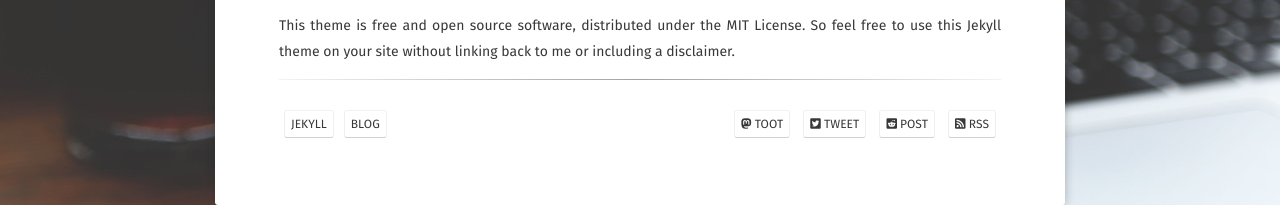
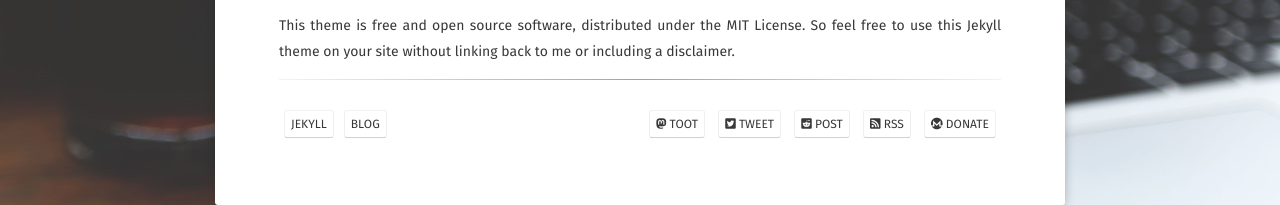
Before and after one commit to FuzzyGrim/blog, a Jekyll site: the page built from _posts/2021-06-29-jekyll-blog.md, in a window 1280 px wide. Shown: the part 3084-3289 px from the top of the page. Built offline with Jekyll 4.4.1, drawn with Linux system fonts in a browser that asks for light colours; some web fonts are replaced.

Commit message:
donate monero

```diff
--- a/_includes/meta.html
+++ b/_includes/meta.html
@@ -13,5 +13,8 @@
     <a href="https://fuzzygrim.github.io/feed.xml" title="Subscribe to RSS" class="tag" download>
         <span class="term"><i class="fas fa-rss-square"></i> RSS</span>
     </a>
+    <a href="#monero" title="Donate Monero" class="tag">
+        <span class="term"><i class="fab fa-monero"></i> Donate</span>
+    </a>
 </span>
 <div style="clear:both"></div>
--- a/_layouts/post.html
+++ b/_layouts/post.html
@@ -34,6 +34,15 @@ layout: compress
                 <div class="entry-meta">
                 {% include meta.html %}
                 </div>
+                <div id="monero" class="overlay">
+                    <div class="popup">
+                        <h2>Monero address</h2>
+                        <a class="close" href="#">&times;</a>
+                        <div class="content">
+                            84QRpjRZhXqebshV4PQJhCgAhPWpRLp4nezGDDTUzzYYP7rvwXsM3htdpQdtfxwTnybZcowphp9EG2aPxDFYaFgVD7Xmbng
+                        </div>
+                    </div>
+                </div>
             </div>
         </div>
     </header>
--- a/_sass/site.scss
+++ b/_sass/site.scss
@@ -7,6 +7,8 @@
 	font-size: 100%;
 }
 
+@import "variables";
+@import "mixins";
 
 html {
 	@extend %extend1;
@@ -181,14 +183,14 @@ header .entry-meta {
 .entry-tags {
 	display: block;
     margin-top: 1rem;
-	width: 55%;
+	width: 40%;
     float: left;
     text-align: left;
 }
 .social-share {
 	display: block;
     margin-top: 1rem;
-    width: 45%;
+    width: 60%;
     float: right;
     text-align: right;
 }
@@ -220,3 +222,57 @@ header .entry-meta {
         background-position: center center;
     }
 }
+.overlay {
+	position: fixed;
+	top: 0;
+	bottom: 0;
+	left: 0;
+	right: 0;
+	background: rgba(0, 0, 0, 0.7);
+	transition: opacity 500ms;
+	visibility: hidden;
+	opacity: 0;
+}
+.overlay:target {
+	visibility: visible;
+	opacity: 1;
+}
+.popup {
+	margin: 70px auto;
+	padding: 20px;
+	background: #fff;
+	border-radius: 5px;
+	width: 45%;
+	position: relative;
+	transition: all 5s ease-in-out;
+}
+.popup h2 {
+	margin-top: 0;
+	text-align: center;
+	color: #333;
+}
+.popup .close {
+	position: absolute;
+	top: 20px;
+	right: 30px;
+	transition: all 200ms;
+	font-size: 30px;
+	font-weight: bold;
+	text-decoration: none;
+	color: #333;
+}
+.popup .close:hover {
+	color: #06D85F;
+}
+.popup .content {
+	max-height: 30%;
+	overflow: auto;
+}
+@media screen and (max-width: 700px){
+	.box{
+		width: 70%;
+	}
+	.popup{
+		width: 70%;
+	}
+}
```
